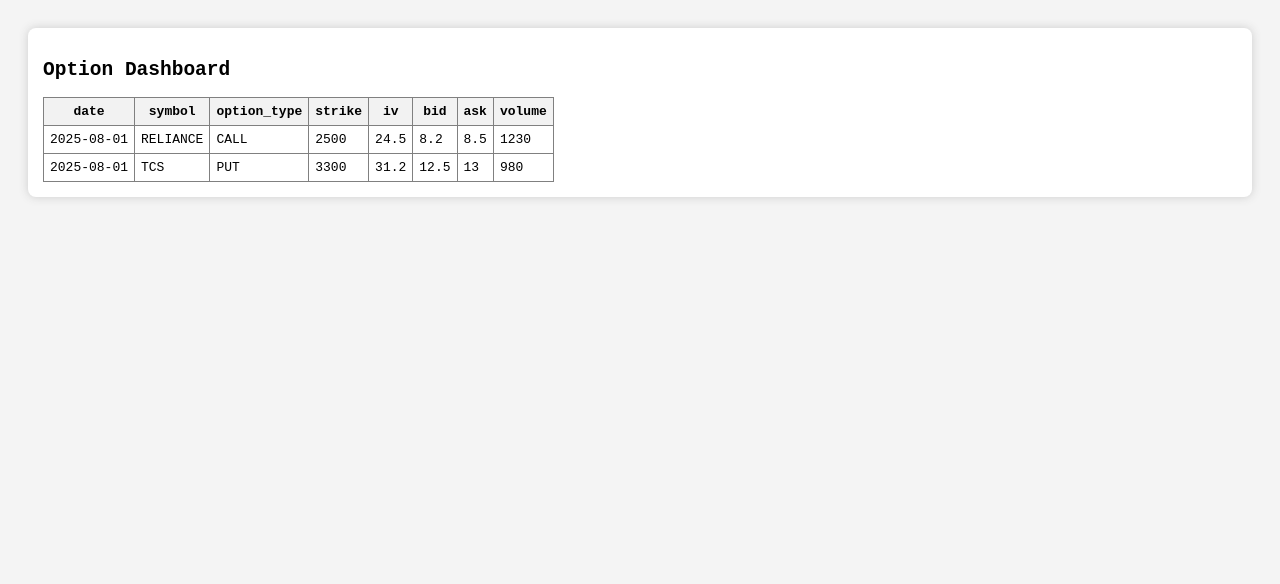
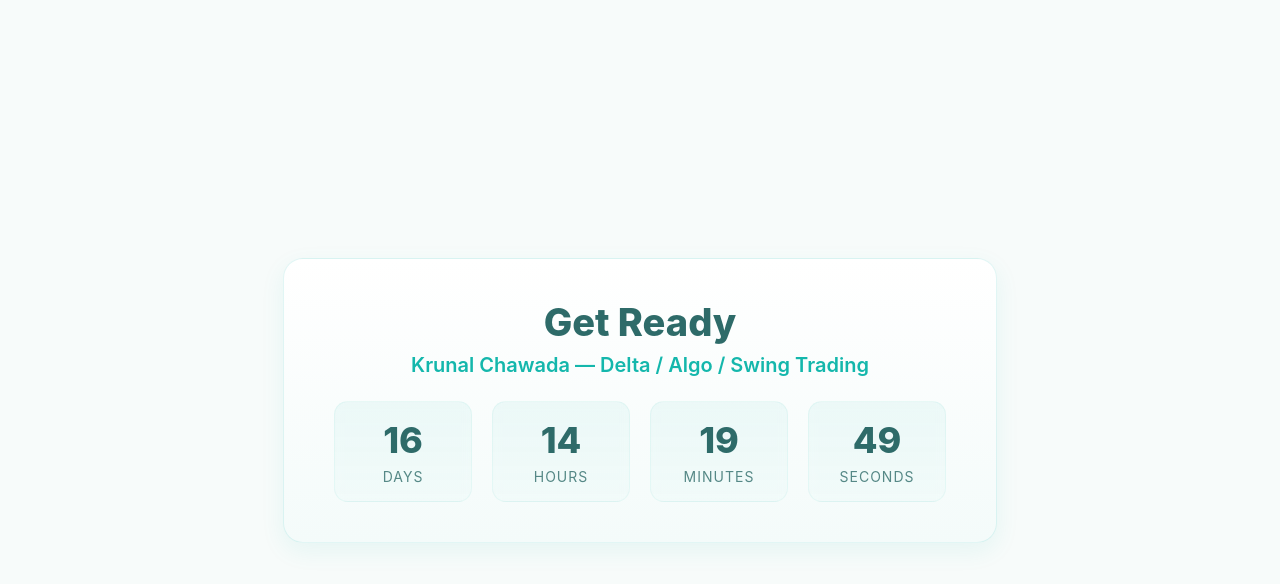
Before and after one commit to tradertools0-svg/optiondashboard, a plain HTML site: page index.html in a window 1280 px wide. Drawn offline with Linux system fonts and the light colour scheme.

Commit message:
Added centered large-font countdown timer

```diff
--- a/index.html
+++ b/index.html
@@ -1,19 +1,146 @@
-<!DOCTYPE html>
-<html lang="en">
-<head>
-  <meta charset="UTF-8" />
-  <meta name="viewport" content="width=device-width, initial-scale=1.0"/>
-  <title>Option Dashboard</title>
-  <link rel="stylesheet" href="style.css" />
-</head>
-<body>
-  <div class="container">
-    <h2>Option Dashboard</h2>
-    <div id="data-output">
-      Loading data...
-    </div>
+<!-- Countdown card -->
+<div id="countdown-card" class="ct-card" data-target="25-08-2025 09:00">
+  <div class="ct-title">Get Ready</div>
+  <div class="ct-sub">Krunal Chawada — Delta / Algo / Swing Trading</div>
+  <div class="ct-time">
+    <div class="ct-seg"><span class="num" id="days">00</span><span class="label">Days</span></div>
+    <div class="ct-seg"><span class="num" id="hours">00</span><span class="label">Hours</span></div>
+    <div class="ct-seg"><span class="num" id="minutes">00</span><span class="label">Minutes</span></div>
+    <div class="ct-seg"><span class="num" id="seconds">00</span><span class="label">Seconds</span></div>
   </div>
+</div>
 
-  <script src="script.js"></script>
-</body>
-</html>
+<style>
+  :root {
+    --primary: #14b7ac;
+    --accent: #7fe3d8;
+    --bg: #f7fbfa;
+    --card: #ffffff;
+    --muted: #2e6b69;
+    --glass: rgba(20,183,172,0.08);
+    font-family: Inter, "Segoe UI", Roboto, Arial, sans-serif;
+  }
+
+  body {
+    background: var(--bg);
+    display: flex;
+    align-items: center;
+    justify-content: center;
+    min-height: 100vh;
+    margin: 0;
+  }
+
+  .ct-card {
+    text-align: center;
+    padding: 40px 50px;
+    border-radius: 20px;
+    background: linear-gradient(180deg, var(--card), #f4fbfa);
+    box-shadow: 0 8px 24px var(--glass);
+    border: 1px solid rgba(20, 183, 172, 0.12);
+  }
+
+  .ct-title {
+    font-size: 38px;
+    font-weight: 800;
+    color: var(--muted);
+    margin-bottom: 8px;
+  }
+
+  .ct-sub {
+    font-size: 20px;
+    color: var(--primary);
+    margin-bottom: 24px;
+    font-weight: 600;
+  }
+
+  .ct-time {
+    display: flex;
+    gap: 20px;
+    justify-content: center;
+  }
+
+  .ct-seg {
+    background: linear-gradient(180deg, rgba(20, 183, 172, 0.06), rgba(127, 227, 216, 0.03));
+    padding: 16px 18px;
+    border-radius: 14px;
+    min-width: 100px;
+    text-align: center;
+    border: 1px solid rgba(20, 183, 172, 0.06);
+    backdrop-filter: blur(4px);
+  }
+
+  .ct-seg .num {
+    display: block;
+    font-size: 36px;
+    font-weight: 800;
+    color: var(--muted);
+  }
+
+  .ct-seg .label {
+    display: block;
+    font-size: 14px;
+    color: rgba(46, 107, 105, 0.8);
+    margin-top: 6px;
+    text-transform: uppercase;
+    letter-spacing: 1px;
+  }
+</style>
+
+<script>
+(function(){
+  function parseTarget(s){
+    var parts = s.split(' ');
+    var dpart = parts[0].split('-');
+    var day = parseInt(dpart[0],10);
+    var month = parseInt(dpart[1],10) - 1;
+    var year = parseInt(dpart[2],10);
+    var hour = 0, minute = 0;
+    if(parts[1]){
+      var t = parts[1].split(':');
+      hour = parseInt(t[0],10) || 0;
+      minute = parseInt(t[1],10) || 0;
+    }
+    return new Date(year, month, day, hour, minute, 0);
+  }
+
+  function pad(n){ return n<10 ? '0'+n : ''+n; }
+
+  var card = document.getElementById('countdown-card');
+  if(!card) return;
+  var targetDate = parseTarget(card.getAttribute('data-target') || '25-08-2025 09:00');
+
+  var elDays = document.getElementById('days');
+  var elHours = document.getElementById('hours');
+  var elMinutes = document.getElementById('minutes');
+  var elSeconds = document.getElementById('seconds');
+
+  function update(){
+    var now = new Date();
+    var diff = targetDate - now;
+    if(diff <= 0){
+      elDays.textContent = '00';
+      elHours.textContent = '00';
+      elMinutes.textContent = '00';
+      elSeconds.textContent = '00';
+      card.querySelector('.ct-title').textContent = 'Ready!';
+      clearInterval(timerInterval);
+      return;
+    }
+    var sec = Math.floor(diff/1000);
+    var days = Math.floor(sec / 86400);
+    sec -= days * 86400;
+    var hours = Math.floor(sec / 3600);
+    sec -= hours * 3600;
+    var minutes = Math.floor(sec / 60);
+    var seconds = sec - minutes * 60;
+
+    elDays.textContent = pad(days);
+    elHours.textContent = pad(hours);
+    elMinutes.textContent = pad(minutes);
+    elSeconds.textContent = pad(seconds);
+  }
+
+  update();
+  var timerInterval = setInterval(update, 1000);
+})();
+</script>
```
